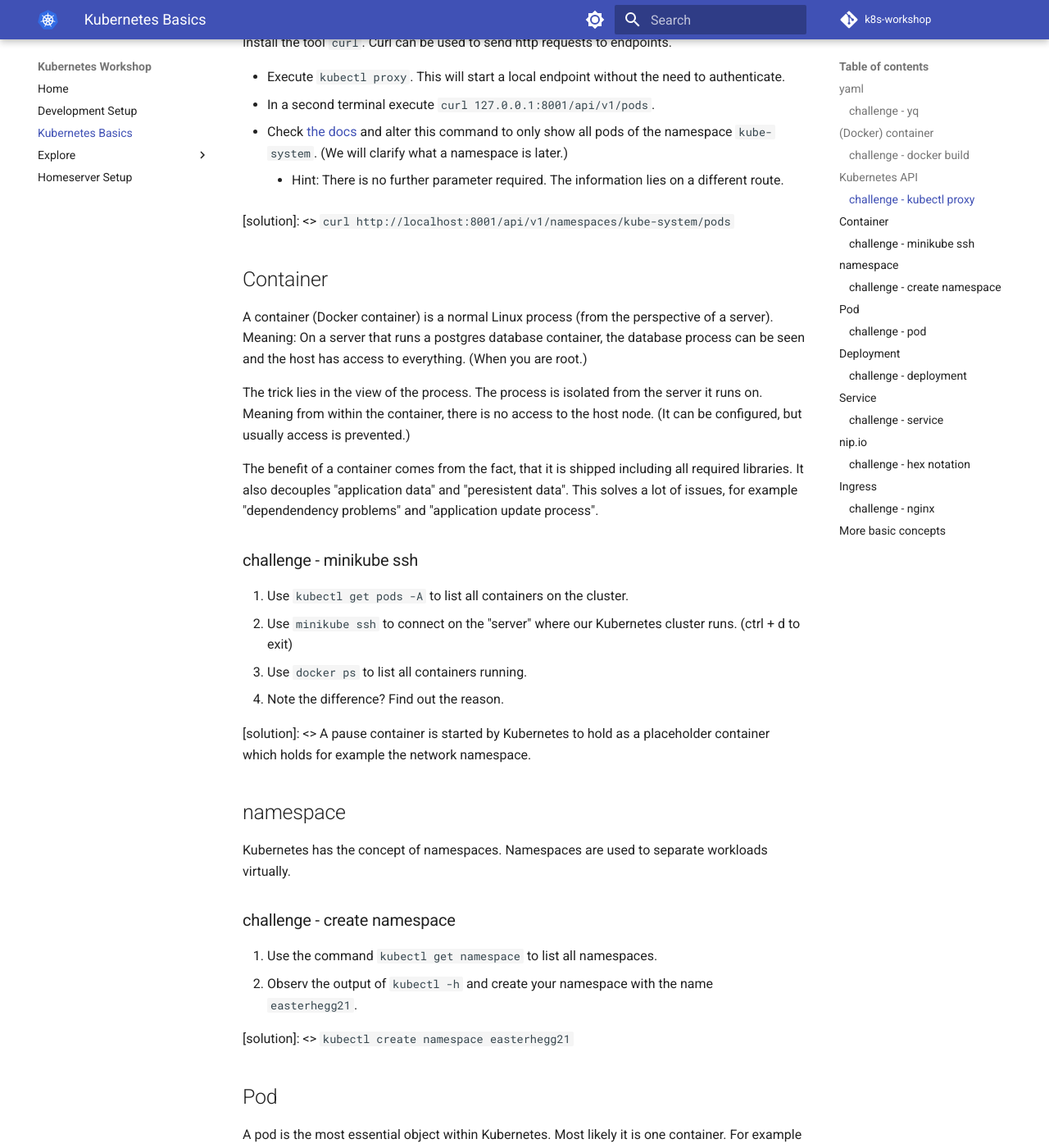
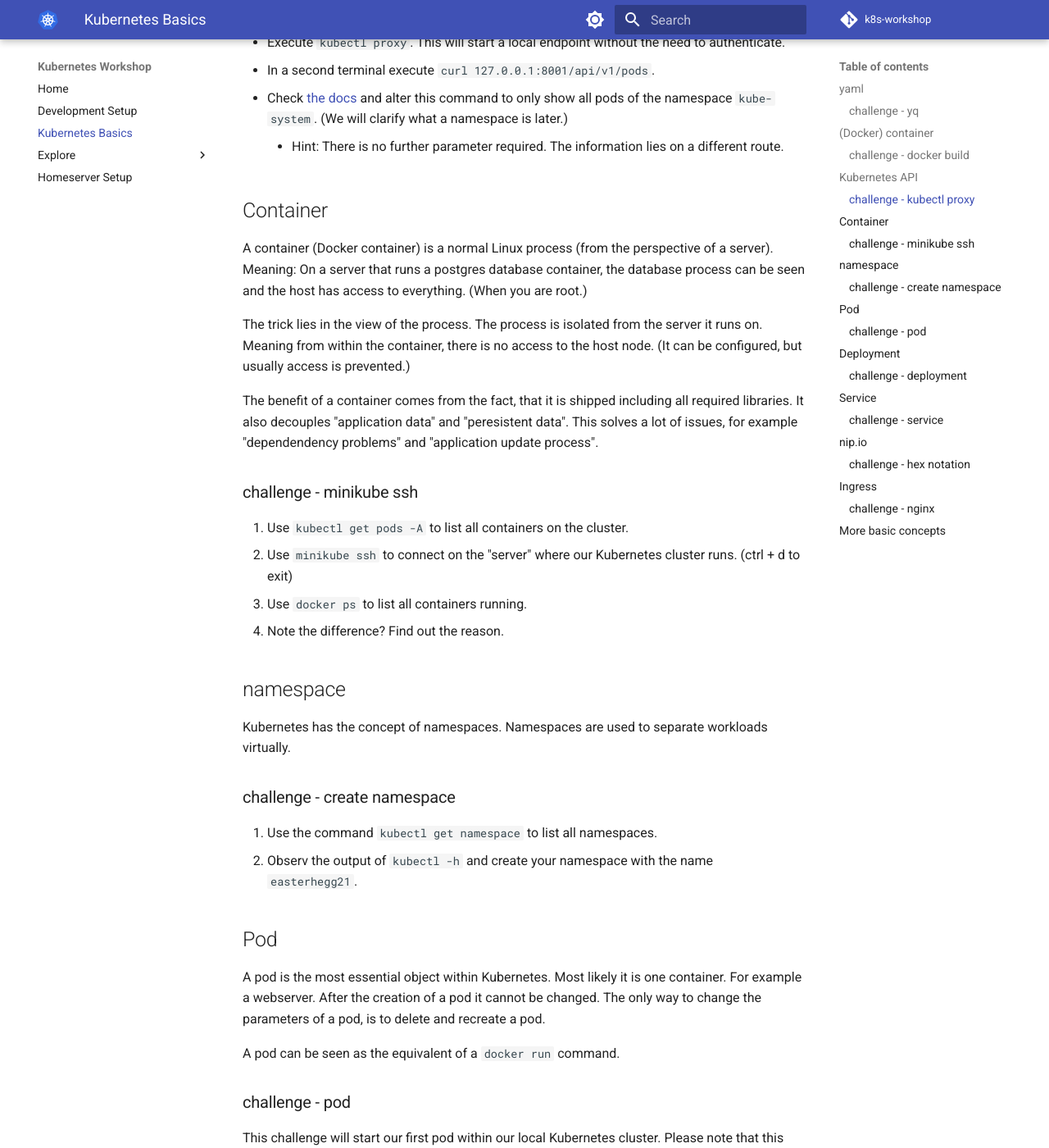
Before and after one commit to iptizer/k8s-workshop, an MkDocs documentation site: the page built from docs/basics.md, in a window 1280 px wide and 1400 px high, scrolled down 2926 px. Shown: the whole window at 82% size. Built offline with MkDocs 1.6.1 and Material for MkDocs 9.7.7, drawn with Linux system fonts in a browser that asks for light colours; comment, search, counter and statistics services are not loaded; some of the changed text lies outside the part shown.

Commit message:
Reforming solutioins to be actual comments

```diff
--- a/docs/basics.md
+++ b/docs/basics.md
@@ -47,7 +47,7 @@ Install the tool called [yq](https://github.com/mikefarah/yq). It is similar to
 2. Execute the following command on the shell: `yq . pod.yaml`.
 3. Alter the command to extract the "image" value (`nginx:1.14.2`).
 
-[solution]: <> `yq '.["spec"]["containers"][0]["image"]' pod.yaml`
+<!-- `yq '.["spec"]["containers"][0]["image"]' pod.yaml` -->
 
 ## (Docker) container
 
@@ -117,7 +117,7 @@ Install the tool `curl`. Curl can be used to send http requests to endpoints.
 * Check [the docs](https://kubernetes.io/docs/concepts/overview/kubernetes-api/) and alter this command to only show all pods of the namespace `kube-system`. (We will clarify what a namespace is later.)
     * Hint: There is no further parameter required. The information lies on a different route.
 
-[solution]: <> `curl http://localhost:8001/api/v1/namespaces/kube-system/pods`
+<!-- `curl http://localhost:8001/api/v1/namespaces/kube-system/pods` -->
 
 ## Container
 
@@ -134,7 +134,7 @@ The benefit of a container comes from the fact, that it is shipped including all
 3. Use `docker ps` to list all containers running.
 4. Note the difference? Find out the reason.
 
-[solution]: <> A pause container is started by Kubernetes to hold as a placeholder container which holds for example the network namespace.
+<!-- A pause container is started by Kubernetes to hold as a placeholder container which holds for example the network namespace. -->
 
 ## namespace
 
@@ -145,7 +145,7 @@ Kubernetes has the concept of namespaces. Namespaces are used to separate worklo
 1. Use the command `kubectl get namespace` to list all namespaces.
 2. Observ the output of `kubectl -h` and create your namespace with the name `easterhegg21`.
 
-[solution]: <> `kubectl create namespace easterhegg21`
+<!-- `kubectl create namespace easterhegg21` -->
 
 ## Pod
 
@@ -186,7 +186,7 @@ Find out more about your running pod with the command `kubectl describe`.
 
 Execute a shell on your webserver container. The command is called `kubectl exec`. Use `-h` with the command to find out more.
 
-[solution]: <> `kubectl describe pod -n easterhegg21 webserver` && `kubectl exec webserver -n easterhegg21 -it -- /bin/bash`.
+<!-- `kubectl describe pod -n easterhegg21 webserver` && `kubectl exec webserver -n easterhegg21 -it -- /bin/bash`. -->
 
 ## Deployment
 
@@ -231,7 +231,7 @@ Observe the names of the pods with a `kubectl get pods -n easterhegg21`.
 
 Observe the `kubectl scale -h` command and change your webserver deployment to 3. Before scaling open a new shell and use the command `kubctl get pods -n easterhegg21 -w` to check what is happening.
 
-[solution]: <>  See here how to scale [https://kubernetes.io/docs/concepts/workloads/controllers/deployment/#scaling-a-deployment](https://kubernetes.io/docs/concepts/workloads/controllers/deployment/#scaling-a-deployment)
+<!-- See here how to scale [https://kubernetes.io/docs/concepts/workloads/controllers/deployment/#scaling-a-deployment](https://kubernetes.io/docs/concepts/workloads/controllers/deployment/#scaling-a-deployment) -->
 
 Change the deployment so, that every pod of your webserver requests 10 milli CPUs (`10m`). See [this example](https://kubernetes.io/docs/concepts/configuration/manage-resources-containers/#example-1) for a pod. Note that a deployment wraps a pod definition under "teamplate".
 
@@ -315,7 +315,7 @@ Check the difference with connecting directly to the service with the `kubectl p
 
 There are actually multiple different kind of services. Check [the docs](https://kubernetes.io/docs/concepts/services-networking/service/#publishing-services-service-types) for the differences and convert your service to type `NodePort`.
 
-[solution]: <>  kubectl patch svc webserver-service -p '{"spec":{"type":"NodePort"}}' -n easterhegg21
+<!-- kubectl patch svc webserver-service -p '{"spec":{"type":"NodePort"}}' -n easterhegg21 -->
 
 ## nip.io
 
@@ -337,7 +337,7 @@ dig easterhegg21-127-0-0-1.nip.io @8.8.8.8
 
 [nip.io](https://nip.io) has another way to write the hostname. Construct the hostname in hex notation.
 
-[solution]: <>  7f000001.nip.io
+<!--  7f000001.nip.io -->
 
 ## Ingress
 
@@ -430,7 +430,7 @@ Use the `kubectl exec` command to get a shell on your pod and modify the "Welcom
 
 Refresh the web page to validate your modification. Use the `kubectl restart rollout` command from above and relead the page again.
 
-[solution]: <>  find the pod name `kubectl get pods -n easterhegg21`. Exec to the pod `kubectl exec`.
+<!-- find the pod name `kubectl get pods -n easterhegg21`. Exec to the pod `kubectl exec`. -->
 
 ## More basic concepts
 
```
